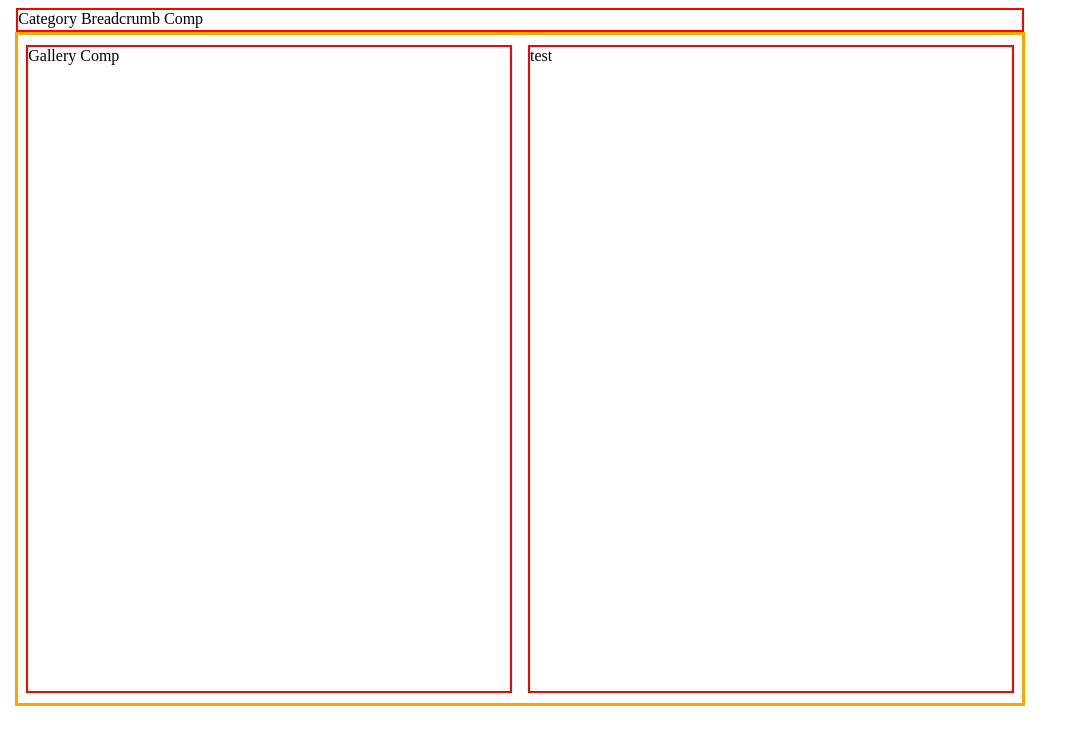
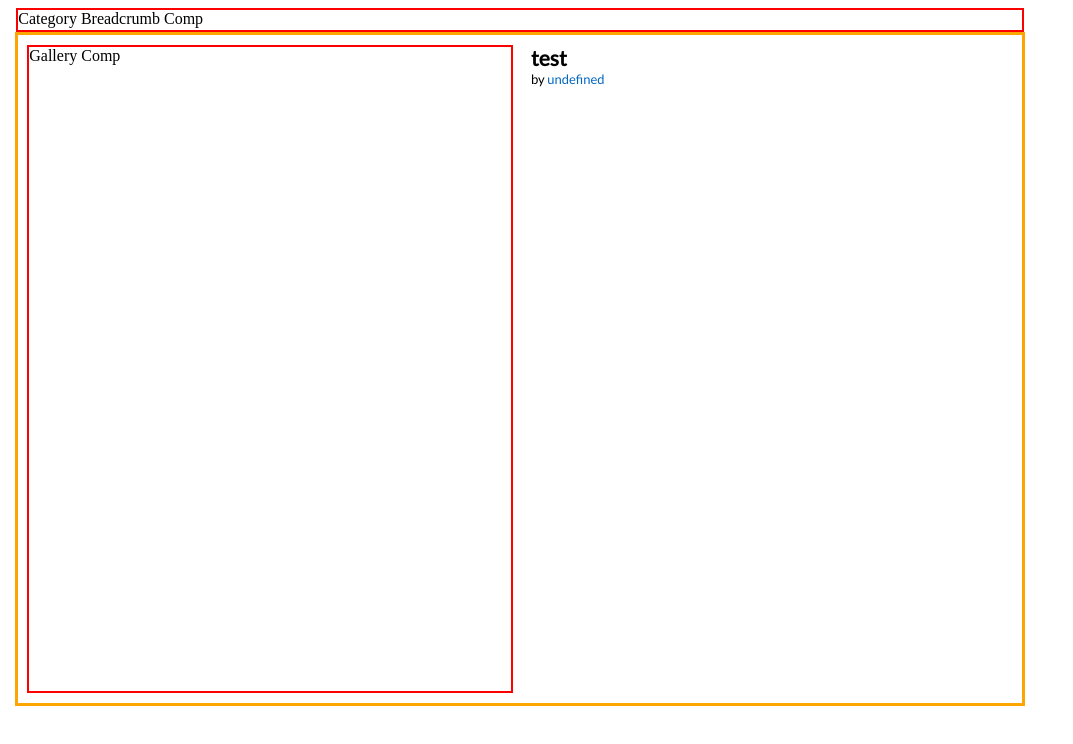
Before and after one commit to tdo94/SDCservice_TD, a React app: page /products/1 in a window 1280 px wide. Shown: the top 744 px of the page, without its empty margins (0-1073 px from the left). Built offline with nearby package versions, Linux system fonts and the light colour scheme; no server answers.

Commit message:
Add product title & manufacturer

```diff
--- a/src/App/Summary/summary.jsx
+++ b/src/App/Summary/summary.jsx
@@ -1,16 +1,66 @@
 import React from 'react';
 import PropTypes from 'prop-types';
 
-import { Container } from './summary.style';
+import { Container, Title } from './summary.style';
 
-const Summary = ({ name }) => (
+const Summary = ({ product }) => (
   <Container>
-    {name}
+    <Title>
+      <h5>{product.name}</h5>
+      <p>
+        by
+        <span>
+          {` ${product.manufacturer}`}
+        </span>
+      </p>
+    </Title>
   </Container>
 );
 
 Summary.propTypes = {
-  name: PropTypes.string.isRequired,
+  product: PropTypes.shape({
+    id: PropTypes.number,
+    unique_id: PropTypes.number,
+    name: PropTypes.string,
+    category: PropTypes.string,
+    manufacturer: PropTypes.string,
+    primary_image: PropTypes.string,
+    review_one_star_count: PropTypes.number,
+    review_two_star_count: PropTypes.number,
+    review_three_star_count: PropTypes.number,
+    review_four_star_count: PropTypes.number,
+    review_five_star_count: PropTypes.number,
+    review_count: PropTypes.number,
+    question_count: PropTypes.number,
+    price: PropTypes.number,
+    total_price: PropTypes.number,
+    stock: PropTypes.number,
+    is_prime: PropTypes.bool,
+    description: PropTypes.string,
+  }),
+};
+
+Summary.defaultProps = {
+  product: {
+    id: 1,
+    unique_id: 1,
+    name: 'Amazon Product 1',
+    category: 'electronics',
+    manufacturer: 'Murazik and Sons',
+    primary_image: 'https://s3.us-east-2.amazonaws.com/product-summary-component/electronics1.jpg',
+    review_one_star_count: 624,
+    review_two_star_count: 639,
+    review_three_star_count: 622,
+    review_four_star_count: 275,
+    review_five_star_count: 251,
+    review_count: 2411,
+    question_count: 216,
+    price: 561,
+    total_price: 571,
+    stock: 5,
+    is_prime: true,
+    description: 'string',
+  },
 };
 
 export default Summary;
--- a/src/App/Summary/summary.style.js
+++ b/src/App/Summary/summary.style.js
@@ -6,5 +6,20 @@ export const Container = styled.div`
   min-height: 500px;
   display: flex;
   flex-direction: column;
-  border: solid red 2px;
+  font-family: "Lato", serif;
 `;
+
+export const Title = styled.div`
+  h5 {
+    font-size: 21px;
+    margin: 0px;
+  }
+  p {
+    font-size: 13px;
+    margin-top: 1px;
+    margin-bottom: 1px;
+    span {
+      color: #0066c0;
+    }
+  }
+`;
--- a/src/App/app.jsx
+++ b/src/App/app.jsx
@@ -35,7 +35,9 @@ export default class App extends React.Component {
         <CategoryBreadcrumb />
         <RowContainer>
           <Gallery />
-          <Summary name={product.name} />
+          <Summary
+            product={product}
+          />
         </RowContainer>
       </ColContainer>
     );
```
